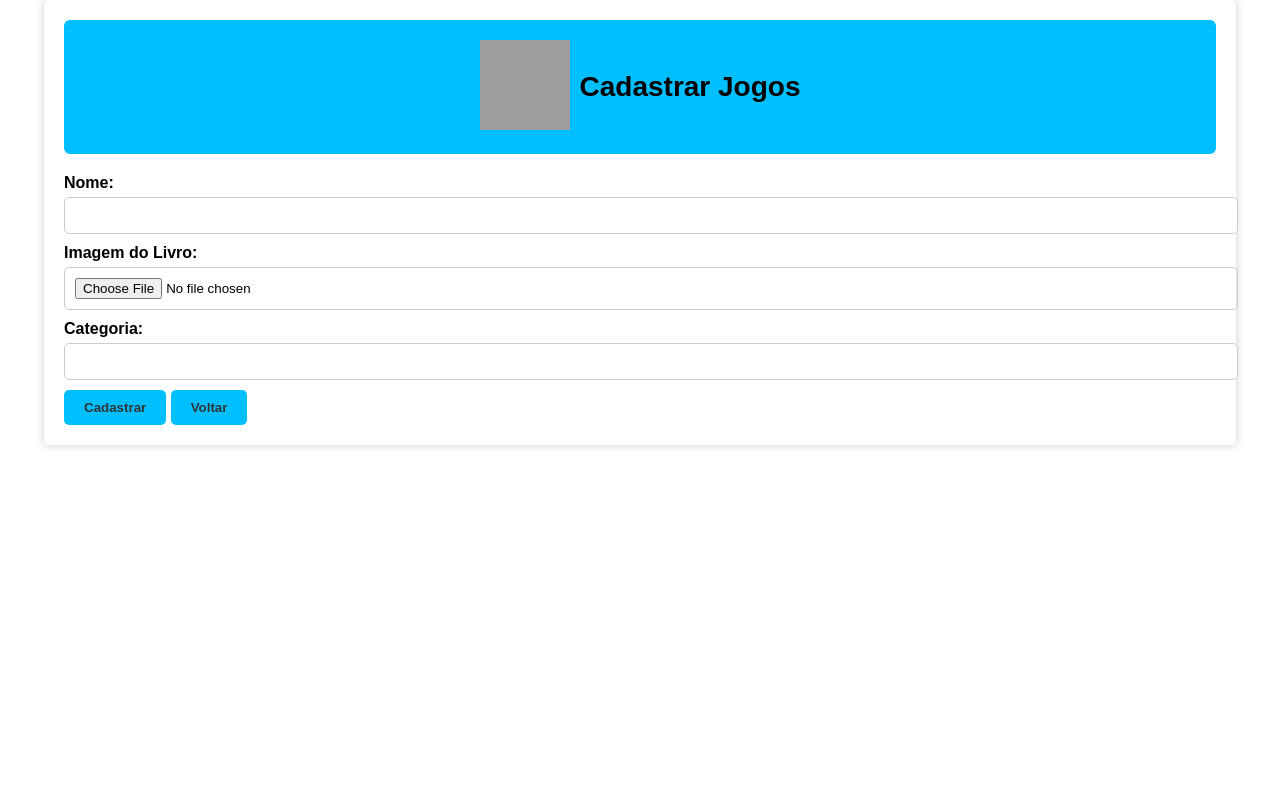
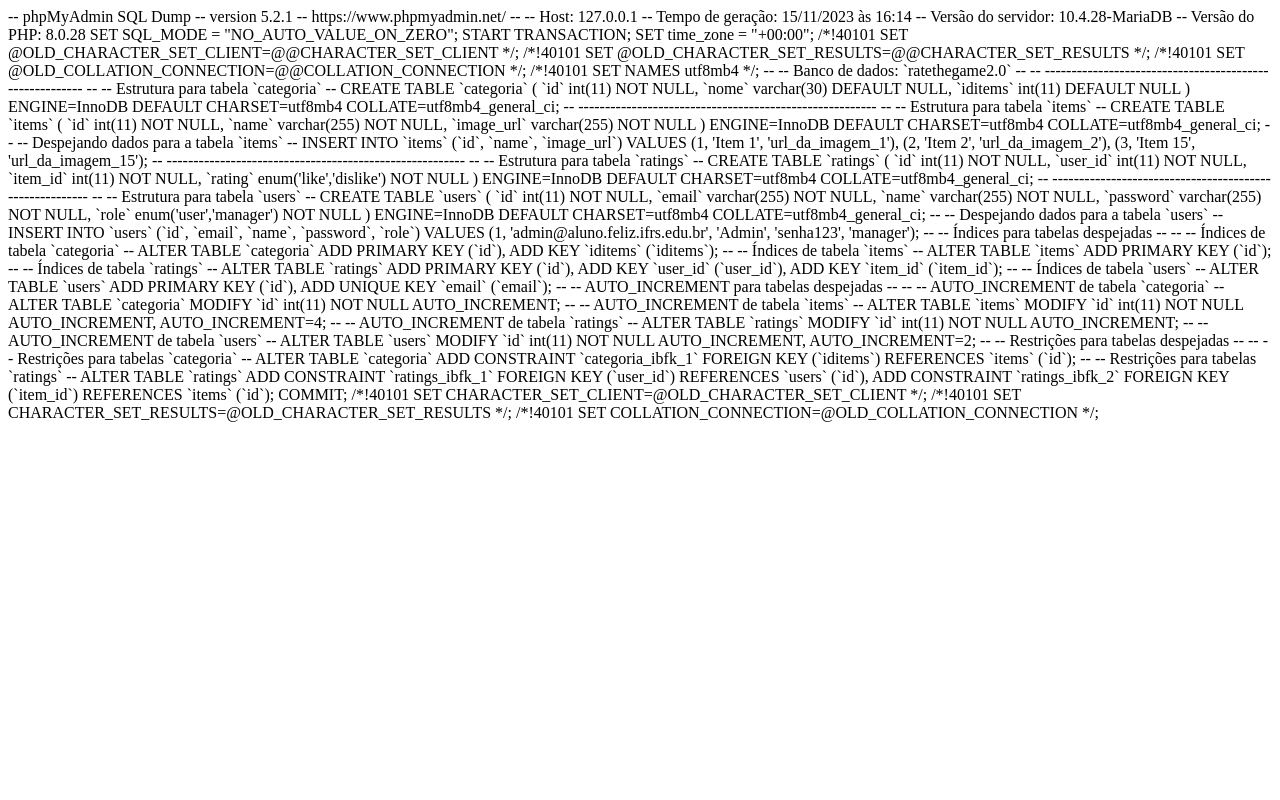
Before and after one commit to vinihf/ProjetoWeb_3T_2023, a PHP site: page /cadastrar_jogo.php in a window 1280 px wide. Run offline with PHP 8.4, Linux system fonts and the light colour scheme; grey boxes are pictures that could not be loaded.

Commit message:
Update cadastrar_jogo.php

```diff
--- a/cadastrar_jogo.php
+++ b/cadastrar_jogo.php
@@ -1,154 +1,171 @@
-<?php
-require_once("db/database.php");
+-- phpMyAdmin SQL Dump
+-- version 5.2.1
+-- https://www.phpmyadmin.net/
+--
+-- Host: 127.0.0.1
+-- Tempo de geração: 15/11/2023 às 16:14
+-- Versão do servidor: 10.4.28-MariaDB
+-- Versão do PHP: 8.0.28
 
-if ($_SERVER["REQUEST_METHOD"] == "POST") {
-    $nome = $_POST['name'];
-    $categoria = $_POST['categoria'];
+SET SQL_MODE = "NO_AUTO_VALUE_ON_ZERO";
+START TRANSACTION;
+SET time_zone = "+00:00";
 
-    $sql_verificacao = "SELECT * FROM items WHERE name = '$nome'";
-    $resultado_verificacao = $conn->query($sql_verificacao);
 
-    if ($resultado_verificacao->num_rows > 0) {
-        echo '<script>alert("Jogo já registrado!");</script>';
-    } else {
-        $uploadDir = "uploads/";
-        $nomeArquivo = uniqid() . "_" . $_FILES["imagem"]["name"];
-        $caminhoArquivo = $uploadDir . $nomeArquivo;
+/*!40101 SET @OLD_CHARACTER_SET_CLIENT=@@CHARACTER_SET_CLIENT */;
+/*!40101 SET @OLD_CHARACTER_SET_RESULTS=@@CHARACTER_SET_RESULTS */;
+/*!40101 SET @OLD_COLLATION_CONNECTION=@@COLLATION_CONNECTION */;
+/*!40101 SET NAMES utf8mb4 */;
 
-        if (move_uploaded_file($_FILES["imagem"]["tmp_name"], $caminhoArquivo)) {
-            // Inserção na tabela 'items'
-            $sql_inserir_item = "INSERT INTO items (name, image_url) VALUES ('$nome', '$caminhoArquivo')";
-            $resultado_inserir_item = $conn->query($sql_inserir_item);
+--
+-- Banco de dados: `ratethegame2.0`
+--
 
-            if ($resultado_inserir_item) {
-                $idItemInserido = $conn->insert_id;
+-- --------------------------------------------------------
 
-                // Inserção na tabela 'categoria'
-                $sql_inserir_categoria = "INSERT INTO categoria (nome, iditems) VALUES ('$categoria', '$idItemInserido')";
-                $resultado_inserir_categoria = $conn->query($sql_inserir_categoria);
+--
+-- Estrutura para tabela `categoria`
+--
 
-                if ($resultado_inserir_categoria) {
-                    header("location: index.php");
-                } else {
-                    echo "Erro ao cadastrar categoria: " . $conn->error;
-                }
-            } else {
-                echo "Erro ao cadastrar Jogo: " . $conn->error;
-            }
-        }
-    }
-}
-?>
+CREATE TABLE `categoria` (
+  `id` int(11) NOT NULL,
+  `nome` varchar(30) DEFAULT NULL,
+  `iditems` int(11) DEFAULT NULL
+) ENGINE=InnoDB DEFAULT CHARSET=utf8mb4 COLLATE=utf8mb4_general_ci;
 
-<!DOCTYPE html>
-<html lang="en">
-<head>
-    <meta charset="UTF-8">
-    <meta name="viewport" content="width=device-width, initial-scale=1.0">
-    <title>Rate the Game - Registrar Jogo</title>
-    <link rel="icon" href="https://upload.wikimedia.org/wikipedia/commons/thumb/9/94/Video-Game-Controller-Icon-D-Edit.svg/1200px-Video-Game-Controller-Icon-D-Edit.svg.png" type="image/x-icon">
+-- --------------------------------------------------------
 
-</head>
-<body>
-    <form method="post" action="" enctype="multipart/form-data">
-        <header>
-            <div class="top">
-                <a href="index.php"><img src="https://upload.wikimedia.org/wikipedia/commons/thumb/9/94/Video-Game-Controller-Icon-D-Edit.svg/1200px-Video-Game-Controller-Icon-D-Edit.svg.png" alt="" width="90" height="90"></a>
-                <h1>Cadastrar Jogos</h1>
-            </div>
-        </header>
-        <label for="titulo">Nome:</label>
-        <input type="text" name="name" required><br>
-        <label for="imagem">Imagem do Livro:</label>
-        <input type="file" name="imagem" accept="image/*" required><br>
+--
+-- Estrutura para tabela `items`
+--
 
-        <label for="categoria">Categoria:</label>
-        <input type="text" name="categoria" required><br>
-        <input type="submit" value="Cadastrar">
+CREATE TABLE `items` (
+  `id` int(11) NOT NULL,
+  `name` varchar(255) NOT NULL,
+  `image_url` varchar(255) NOT NULL
+) ENGINE=InnoDB DEFAULT CHARSET=utf8mb4 COLLATE=utf8mb4_general_ci;
 
-        <a href="index.php"><input type="button" value="Voltar" name="voltar"></a>
-    </form>
-</body>
-</html>
-<style>
-    body {
-    font-family: Arial, sans-serif;
-    margin: 0;
-    padding: 0;
-}
+--
+-- Despejando dados para a tabela `items`
+--
 
-.top{
-    background-color:deepskyblue;
-    color: black;
-    text-align: center;
-    padding: 20px 0;
-    border-radius: 6px;
-}
+INSERT INTO `items` (`id`, `name`, `image_url`) VALUES
+(1, 'Item 1', 'url_da_imagem_1'),
+(2, 'Item 2', 'url_da_imagem_2'),
+(3, 'Item 15', 'url_da_imagem_15');
 
-.top {
-    display: flex;
-    align-items: center;
-    justify-content: center;
-    margin-bottom: 20px;
-}
+-- --------------------------------------------------------
 
-.top a img {
-    margin-right: 10px;
-}
+--
+-- Estrutura para tabela `ratings`
+--
 
-h1 {
-    font-size: 24px;
-    margin: 0;
-}
+CREATE TABLE `ratings` (
+  `id` int(11) NOT NULL,
+  `user_id` int(11) NOT NULL,
+  `item_id` int(11) NOT NULL,
+  `rating` enum('like','dislike') NOT NULL
+) ENGINE=InnoDB DEFAULT CHARSET=utf8mb4 COLLATE=utf8mb4_general_ci;
 
-form {
-    max-width: 90%;
-    margin: 0 auto;
-    padding: 20px;
-    background-color: #fff;
-    box-shadow: 0 0 10px rgba(0, 0, 0, 0.2);
-    border-radius: 5px;
-}
+-- --------------------------------------------------------
 
-label {
-    display: block;
-    margin-bottom: 5px;
-    font-weight: bold;
-}
+--
+-- Estrutura para tabela `users`
+--
 
-input[type="text"],
-input[type="file"] {
-    width: 100%;
-    padding: 10px;
-    margin-bottom: 10px;
-    border: 1px solid #ccc;
-    border-radius: 5px;
-}
+CREATE TABLE `users` (
+  `id` int(11) NOT NULL,
+  `email` varchar(255) NOT NULL,
+  `name` varchar(255) NOT NULL,
+  `password` varchar(255) NOT NULL,
+  `role` enum('user','manager') NOT NULL
+) ENGINE=InnoDB DEFAULT CHARSET=utf8mb4 COLLATE=utf8mb4_general_ci;
 
-input[type="submit"],
-input[type="button"] {
-    background-color: deepskyblue;
-    color: #333;
-    padding: 10px 20px;
-    border: none;
-    cursor: pointer;
-    border-radius: 5px;
-    font-weight: bold;
-}
+--
+-- Despejando dados para a tabela `users`
+--
 
-input[type="submit"]:hover,
-input[type="button"]:hover {
-    background-color: deepskyblue;
-}
+INSERT INTO `users` (`id`, `email`, `name`, `password`, `role`) VALUES
+(1, 'admin@aluno.feliz.ifrs.edu.br', 'Admin', 'senha123', 'manager');
 
-@media (min-width: 768px) {
-    h1 {
-        font-size: 28px;
-    }
+--
+-- Índices para tabelas despejadas
+--
 
-    form {
-        min-width: 600px;
-    }
-}
+--
+-- Índices de tabela `categoria`
+--
+ALTER TABLE `categoria`
+  ADD PRIMARY KEY (`id`),
+  ADD KEY `iditems` (`iditems`);
 
-</style>
+--
+-- Índices de tabela `items`
+--
+ALTER TABLE `items`
+  ADD PRIMARY KEY (`id`);
+
+--
+-- Índices de tabela `ratings`
+--
+ALTER TABLE `ratings`
+  ADD PRIMARY KEY (`id`),
+  ADD KEY `user_id` (`user_id`),
+  ADD KEY `item_id` (`item_id`);
+
+--
+-- Índices de tabela `users`
+--
+ALTER TABLE `users`
+  ADD PRIMARY KEY (`id`),
+  ADD UNIQUE KEY `email` (`email`);
+
+--
+-- AUTO_INCREMENT para tabelas despejadas
+--
+
+--
+-- AUTO_INCREMENT de tabela `categoria`
+--
+ALTER TABLE `categoria`
+  MODIFY `id` int(11) NOT NULL AUTO_INCREMENT;
+
+--
+-- AUTO_INCREMENT de tabela `items`
+--
+ALTER TABLE `items`
+  MODIFY `id` int(11) NOT NULL AUTO_INCREMENT, AUTO_INCREMENT=4;
+
+--
+-- AUTO_INCREMENT de tabela `ratings`
+--
+ALTER TABLE `ratings`
+  MODIFY `id` int(11) NOT NULL AUTO_INCREMENT;
+
+--
+-- AUTO_INCREMENT de tabela `users`
+--
+ALTER TABLE `users`
+  MODIFY `id` int(11) NOT NULL AUTO_INCREMENT, AUTO_INCREMENT=2;
+
+--
+-- Restrições para tabelas despejadas
+--
+
+--
+-- Restrições para tabelas `categoria`
+--
+ALTER TABLE `categoria`
+  ADD CONSTRAINT `categoria_ibfk_1` FOREIGN KEY (`iditems`) REFERENCES `items` (`id`);
+
+--
+-- Restrições para tabelas `ratings`
+--
+ALTER TABLE `ratings`
+  ADD CONSTRAINT `ratings_ibfk_1` FOREIGN KEY (`user_id`) REFERENCES `users` (`id`),
+  ADD CONSTRAINT `ratings_ibfk_2` FOREIGN KEY (`item_id`) REFERENCES `items` (`id`);
+COMMIT;
+
+/*!40101 SET CHARACTER_SET_CLIENT=@OLD_CHARACTER_SET_CLIENT */;
+/*!40101 SET CHARACTER_SET_RESULTS=@OLD_CHARACTER_SET_RESULTS */;
+/*!40101 SET COLLATION_CONNECTION=@OLD_COLLATION_CONNECTION */;
```
